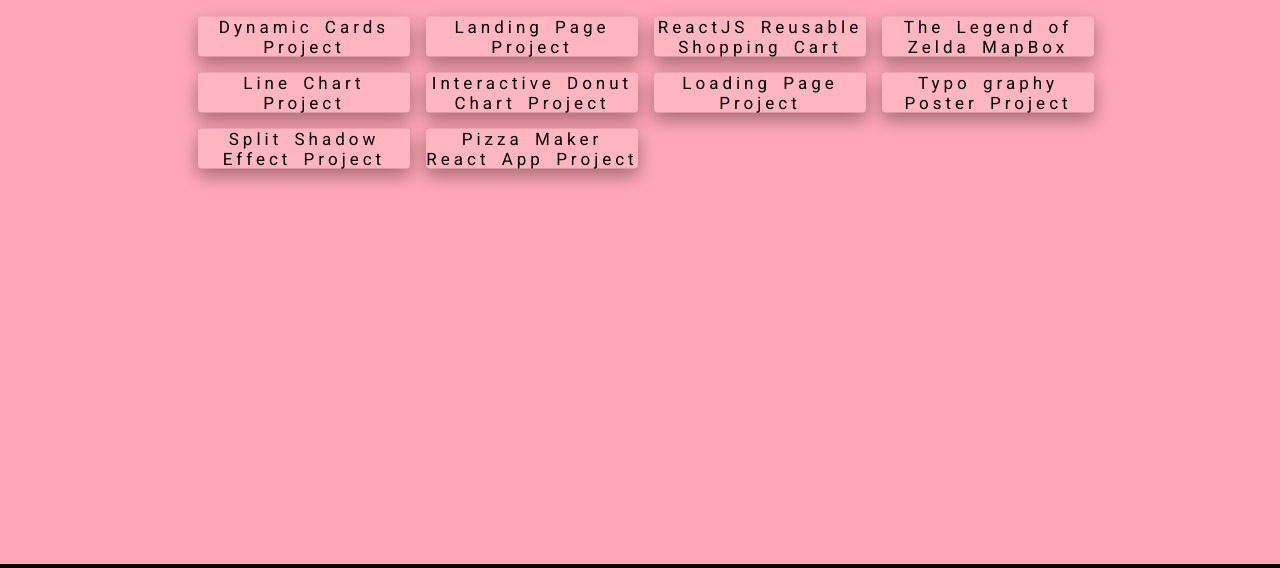
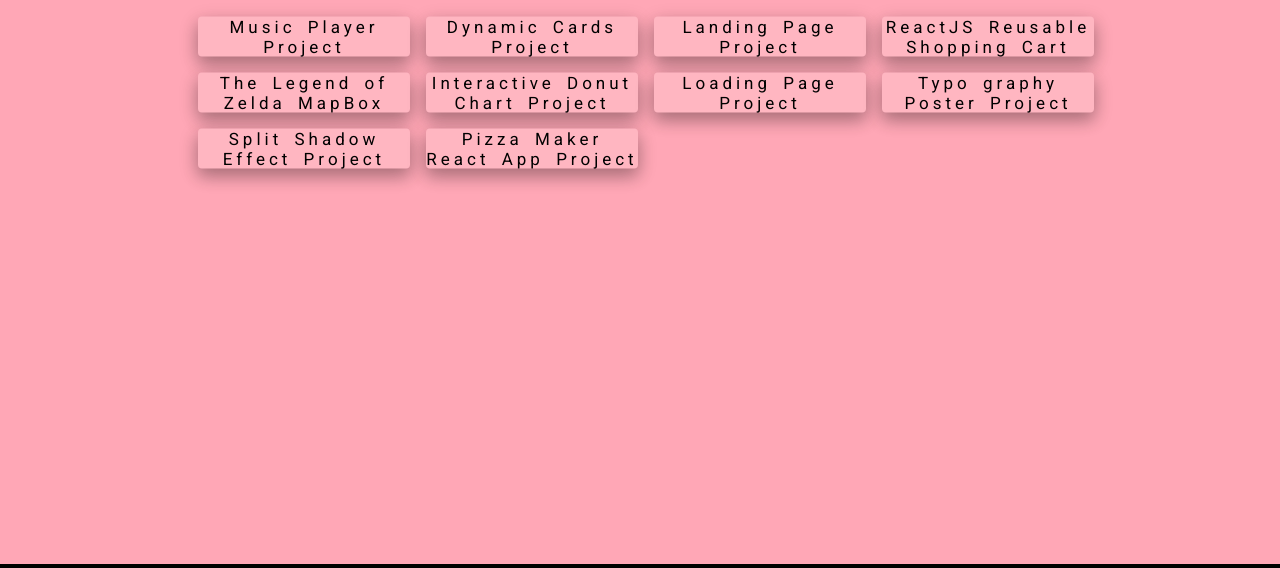
Before and after one commit to angellerina/portfolio-2020, a plain HTML site: page index.html in a window 1280 px wide. Both pictures are taken after a click on the button "Enter". Shown: the part 374-942 px from the top of the page. Drawn offline with Linux system fonts and the light colour scheme.

Commit message:
updated project

```diff
--- a/index.html
+++ b/index.html
@@ -63,6 +63,9 @@
 
       <div class="projects" id="projects">
         <button class="items">
+          <a href="https://musixplayer.netlify.app/" target="_blank">Music Player Project</a>
+        </button>
+        <button class="items">
           <a href="https://dynamic-cards.netlify.app" target="_blank"
             >Dynamic Cards Project</a
           >
@@ -80,11 +83,6 @@
         <button class="items">
           <a href="https://link-mapbox.netlify.app/" target="_blank"
             >The Legend of Zelda MapBox</a
-          >
-        </button>
-        <button class="items">
-          <a href="https://stronghold-fitness.netlify.app/" target="_blank"
-            >Line Chart Project</a
           >
         </button>
         <button class="items">
```
